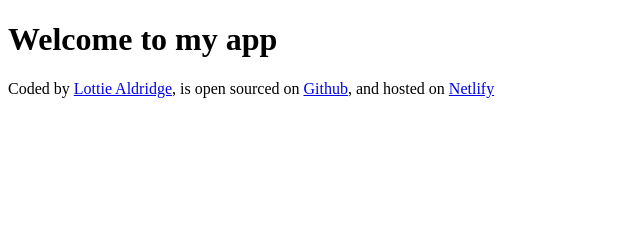
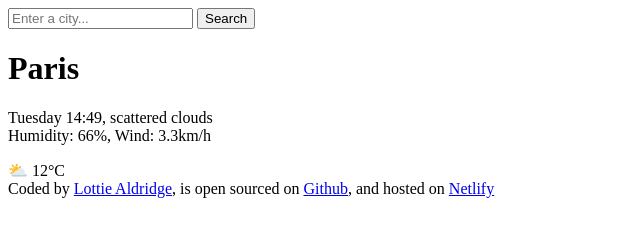
Before and after one commit to lottiealdridge/Meteo, a plain HTML site: page index.html in a window 1280 px wide. Shown: the whole page, without its empty margins (0-640 px from the left). Drawn offline with Linux system fonts and the light colour scheme.

Commit message:
Added html

```diff
--- a/index.html
+++ b/index.html
@@ -6,7 +6,26 @@
     <title>Meteo App</title>
 </head>
 <body>
-    <h1>Welcome to my app</h1>
+    <header>
+        <form>
+            <input type="search" placeholder="Enter a city..." required/>
+            <input type="submit" value = "Search"/>
+        </form>
+    </header>
+    <main>
+    <div>
+    <h1>Paris</h1>
+    <p>
+        Tuesday 14:49, scattered clouds
+        <br/>
+        Humidity: 66%, Wind: 3.3km/h
+    </p>
+    </div>
+    <div>
+    ⛅ 12°C
+    </div>
+    </main>
+
 
     <footer>
         Coded by
```
